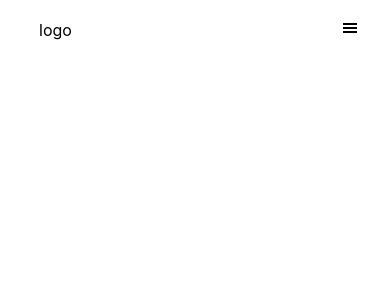
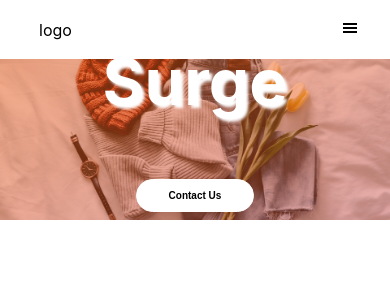
Before and after one commit to Charles-Okoeguale/Store, a Next.js app: page / in a window 390 px wide. Shown: the top 300 px of the page. Built offline with nearby package versions, Linux system fonts and the light colour scheme; a web font is replaced by a local one.

Commit message:
create intro component

```diff
--- /dev/null
+++ b/pages/Intro.tsx
@@ -0,0 +1,17 @@
+import React from "react";
+import {Link} from 'react-scroll'
+
+const Intro = () => {
+    return (
+        <div className="intro" id="home">
+            <div className="intro__content">
+                <h1 className="intro__text">Surge</h1>
+                <Link to='#contacts' smooth>
+                    <button className="intro__contact">Contact Us</button>
+                </Link>
+            </div>
+        </div>
+    )
+}
+
+export default Intro;
--- a/pages/_app.tsx
+++ b/pages/_app.tsx
@@ -2,6 +2,7 @@ import '../styles/globals.css'
 import type { AppProps } from 'next/app'
 import '../styles/_variables.scss'
 import '../styles/Navbar.Module.scss'
+import '../styles/Intro.Module.scss'
 
 function MyApp({ Component, pageProps }: AppProps) {
   return <Component {...pageProps} />
--- a/pages/index.tsx
+++ b/pages/index.tsx
@@ -1,14 +1,16 @@
 import type { NextPage } from 'next'
 import Head from 'next/head'
 import Image from 'next/image'
+import Intro from './Intro'
 import Navbar from './Navbar'
 
 
 const Home: NextPage = () => {
   return (
-        <>
+        <div>
           <Navbar/>
-        </>
+          <Intro/>
+        </div>
   )
 }
 
--- /dev/null
+++ b/styles/Intro.Module.scss
@@ -0,0 +1,66 @@
+@import "./variables";
+
+.intro {
+    background: linear-gradient(to right bottom, rgba(252, 104, 18, 0.507),rgba(252, 96, 69, 0.363)), url(../public/main.png);
+    height: 100%;
+    background-size: cover;
+    overflow: hidden;
+
+    &__content {
+        margin: 12rem;
+        text-align: center;
+    }
+
+    &__text {
+        font-size: 6rem;
+        color: $main-color;
+        text-shadow: 3px 3px 3px;
+    }
+
+    &__contact {
+        background: none;
+        padding: 10px 2rem;
+        border-radius: 20px;
+        color: $main-color;
+        cursor: pointer;
+        font-weight: bolder;
+        border: 1px solid $main-color;
+        font-size: 15px;
+        margin-top: 1rem;
+
+        &:hover {
+            transform: scale(140%);
+            transition: 1s ease-in-out;
+            color: $secondary-color;
+            background: $main-color;
+        }
+    }
+
+    @media screen and (max-width: 620px) {
+        .intro {
+           background-position: center center;
+           background-size: cover;
+        }
+
+        &__content {
+            margin: 0.5rem;
+            text-align: center;
+        }
+
+        &__contact {
+            background: $main-color;
+            border-radius: 20px;
+            color: $secondary-color;
+            cursor: pointer;
+            font-weight: bolder;
+            border: 1px solid $main-color;
+            font-size: 10px;
+        }
+
+        &__text {
+            font-size: 4rem;
+            color: $main-color;
+        }
+    }
+
+}
```
Also changed, not shown: public/contact.png (added), public/main.png (added).
